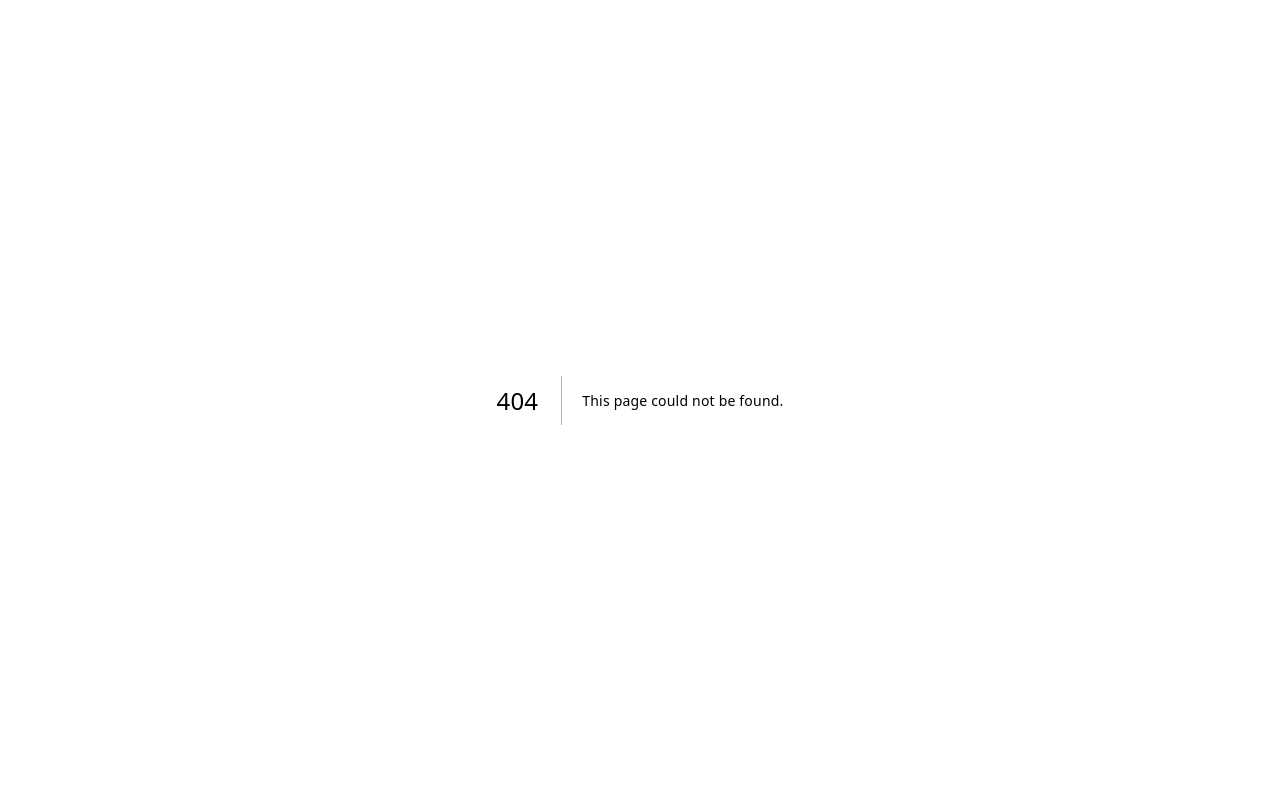
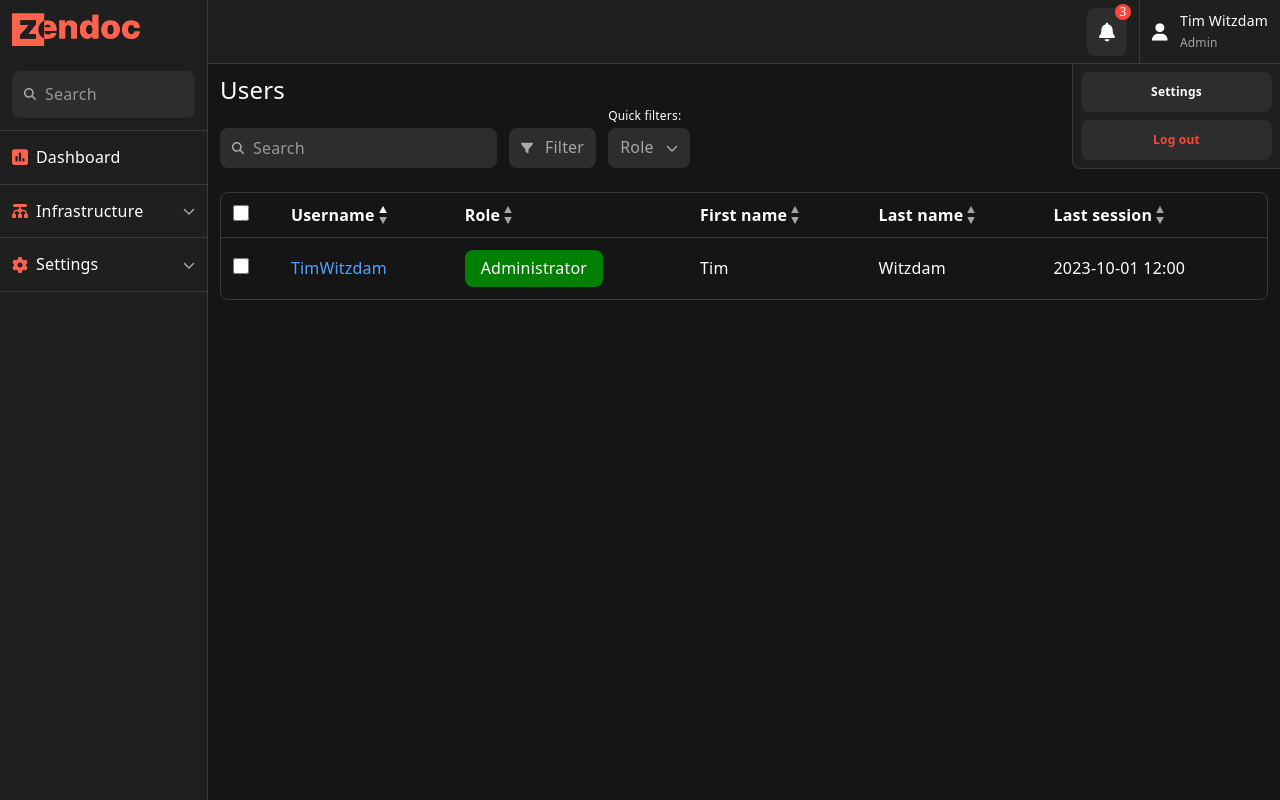
Before and after one commit to zendoc-io/zendoc, a Next.js app in the folder frontend/: page /settings/users in a window 1280 px wide. Before the commit this address had no page. Built offline with nearby package versions, Linux system fonts and the light colour scheme.

Commit message:
ADD: Settings user table

```diff
--- a/frontend/src/app/(authenticated)/layout.tsx
+++ b/frontend/src/app/(authenticated)/layout.tsx
@@ -3,7 +3,7 @@
 import React from "react";
 import LogoIcon from "@/../public/logo.svg";
 import BaseButton from "@/components/BaseButton";
-import DoubleArrowIcon from "@/../public/icons/double-arrow.svg";
+import SettingsIcon from "@/../public/icons/settings.svg";
 import BaseInput from "@/components/BaseInput";
 import SearchIcon from "@/../public/icons/search.svg";
 import DashboardIcon from "@/../public/icons/dashboard.svg";
@@ -110,6 +110,16 @@ export default function AuthenticatedLayout({ children }: Props) {
         { title: "Servers", href: "servers" },
         { title: "Virtual machines", href: "virtual-machines" },
         { title: "Services", href: "services" },
+      ],
+    },
+    {
+      icon: <SettingsIcon width={16} />,
+      title: "Settings",
+      slug: "settings",
+      subLinks: [
+        { title: "Users", href: "users" },
+        { title: "API Keys", href: "api-keys" },
+        { title: "System", href: "system" },
       ],
     },
   ];
--- /dev/null
+++ b/frontend/src/app/(authenticated)/settings/users/page.tsx
@@ -0,0 +1,147 @@
+"use client";
+import BaseInput from "@/components/BaseInput";
+import SearchIcon from "@/../public/icons/search.svg";
+import FilterIcon from "@/../public/icons/filter.svg";
+import BaseButton from "@/components/BaseButton";
+import ChevronIcon from "@/../public/icons/chevron.svg";
+import TableViewIcon from "@/../public/icons/table-view.svg";
+import PencilIcon from "@/../public/icons/pencil.svg";
+import { useEffect, useState } from "react";
+import { CellValue, TableHeader } from "@/components/Table/Table";
+import EditViewModal from "@/components/Modal/EditViewModal";
+import BaseTable from "@/components/Table/BaseTable";
+
+export default function UserPage() {
+  const [isModalOpen, setIsModalOpen] = useState(false);
+  const [tableHeaders, setTableHeaders] = useState<TableHeader[]>([
+    {
+      key: "id",
+      name: "ID",
+      sort: null,
+      show: false,
+      type: "text",
+    },
+    {
+      key: "username",
+      name: "Username",
+      sort: "asc",
+      show: true,
+      type: "link",
+    },
+    {
+      key: "role",
+      name: "Role",
+      sort: null,
+      show: true,
+      type: "box",
+    },
+    {
+      key: "firstName",
+      name: "First name",
+      sort: null,
+      show: true,
+      type: "text",
+    },
+    {
+      key: "lastName",
+      name: "Last name",
+      sort: null,
+      show: true,
+      type: "text",
+    },
+    {
+      key: "lastSession",
+      name: "Last session",
+      sort: null,
+      show: true,
+      type: "text",
+    },
+  ]);
+
+  const initialTableData: CellValue[][] = [
+    [
+      { text: 1 },
+      {
+        text: "TimWitzdam",
+        link: "/settings/users/1",
+      },
+      {
+        text: "Administrator",
+        color: "green",
+      },
+      { text: "Tim" },
+      { text: "Witzdam" },
+      {
+        text: "2023-10-01 12:00",
+        type: "datetime",
+      },
+    ],
+  ];
+
+  return (
+    <div className="p-3">
+      {isModalOpen && (
+        <EditViewModal
+          tableHeaders={tableHeaders}
+          onClose={() => setIsModalOpen(false)}
+          setTableHeaders={setTableHeaders}
+        />
+      )}
+      <h1 className="mb-6 text-2xl">Users</h1>
+      <div className="mb-6 flex items-center justify-between">
+        <div className="flex items-center gap-3">
+          <BaseInput
+            placeholder="Search"
+            leftIcon={<SearchIcon width={12} />}
+            className="h-10"
+          />
+          <BaseButton
+            icon={<FilterIcon width={12} />}
+            type="icon"
+            className="h-10 text-gray-500"
+          >
+            Filter
+          </BaseButton>
+          <div className="relative flex items-center gap-3">
+            <span className="absolute -top-5 left-0 text-xs">
+              Quick filters:
+            </span>
+            <BaseButton
+              icon={<ChevronIcon width={12} />}
+              type="icon"
+              iconPosition="right"
+              className="h-10 text-gray-500"
+            >
+              Role
+            </BaseButton>
+          </div>
+        </div>
+        <div className="flex items-center gap-3">
+          <BaseButton
+            icon={<ChevronIcon width={12} />}
+            type="icon"
+            iconPosition="right"
+            className="h-10"
+          >
+            <TableViewIcon width={16} />
+          </BaseButton>
+          <BaseButton
+            icon={<PencilIcon width={12} />}
+            type="icon"
+            className="h-10 text-gray-500"
+            onClick={() => setIsModalOpen(true)}
+          >
+            Edit view
+          </BaseButton>
+        </div>
+      </div>
+      <div className="rounded-lg border border-gray-700">
+        <BaseTable
+          data={initialTableData}
+          headers={tableHeaders}
+          setTableHeaders={setTableHeaders}
+        />
+      </div>
+    </div>
+  );
+}
```
Also changed, not shown: frontend/public/icons/settings.svg (added).
